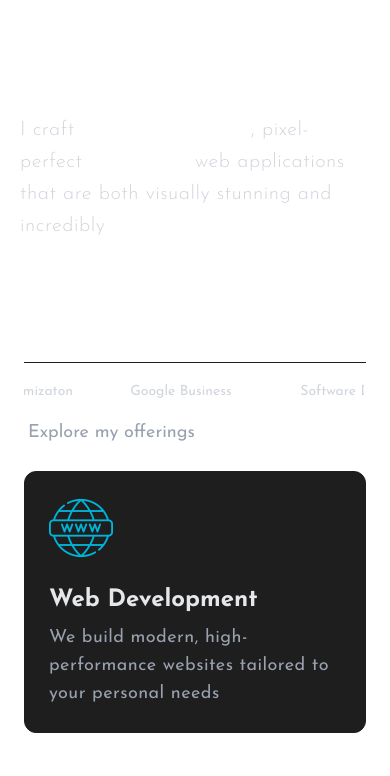
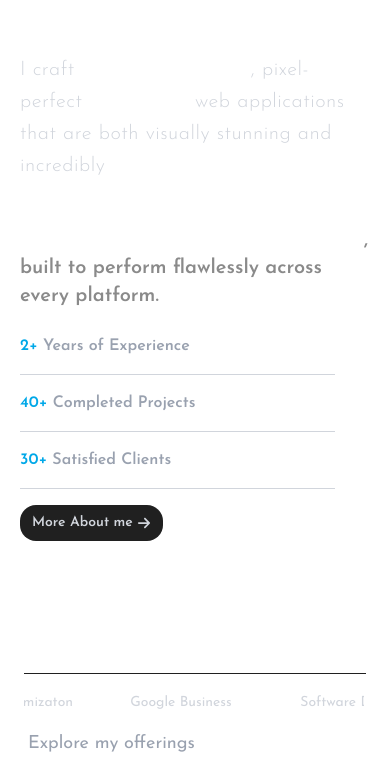
Before and after one commit to dominionnnnnnn/portfolio, a React (Vite) app: page / in a window 390 px wide. Shown: the part 1221-1997 px from the top of the page. Built offline with nearby package versions, Linux system fonts and the light colour scheme.

Commit message:
testimonial

```diff
--- a/package.json
+++ b/package.json
@@ -13,12 +13,14 @@
     "@tailwindcss/vite": "^4.0.14",
     "@tsparticles/react": "^3.0.0",
     "emailjs-com": "^3.2.0",
+    "prop-types": "^15.8.1",
     "react": "^19.0.0",
     "react-dom": "^19.0.0",
     "react-icons": "^5.5.0",
     "react-router-dom": "^7.6.1",
     "react-simple-typewriter": "^5.0.1",
     "react-slick": "^0.30.3",
+    "react-stars": "^2.2.5",
     "react-tsparticles": "^2.12.2",
     "slick-carousel": "^1.8.1",
     "styled-components": "^6.1.16",
--- a/src/components/About.jsx
+++ b/src/components/About.jsx
@@ -1,33 +1,116 @@
-import React from 'react'
-import img from "../assets/pimg.jpg"
-import quote from '../assets/svg/quote.svg'
-import useIntersectionObserver from '../hooks/useIntersectionObserver'
+import React from "react";
+import { FaArrowRight } from "react-icons/fa6";
+import { Link } from "react-router-dom";
+import img from "../assets/pimg.jpg";
+import quote from "../assets/svg/quote.svg";
+import useIntersectionObserver from "../hooks/useIntersectionObserver";
 
 const About = () => {
-  const { isVisible: isHeaderVisible, elementRef: headerRef } = useIntersectionObserver();
-  const { isVisible: isHeaderTextVisible, elementRef: headerTextRef } = useIntersectionObserver();
-  const { isVisible: isBottomTextVisible, elementRef: bottomTextRef } = useIntersectionObserver();
-  const { isVisible: isImgVisible, elementRef: imgRef } = useIntersectionObserver();
+  const { isVisible: isHeaderVisible, elementRef: headerRef } =
+    useIntersectionObserver();
+  const { isVisible: isHeaderTextVisible, elementRef: headerTextRef } =
+    useIntersectionObserver();
+  const { isVisible: isBottomTextVisible, elementRef: bottomTextRef } =
+    useIntersectionObserver();
+  const { isVisible: isBottomText2Visible, elementRef: bottomText2Ref } =
+    useIntersectionObserver();
+  const { isVisible: isImgVisible, elementRef: imgRef } =
+    useIntersectionObserver();
 
   return (
-    <div id='about'  className='scroll-mt-20 scroll-smooth my-4 py-4 px-4 md:px-10 lg:px-17'>
-      <header ref={headerRef} className={`md:text-4xl text-3xl text-gray-300 tracking-wide  my-2 border-t-1 border-gray-500 pt-6 font-light about-header ${isHeaderVisible ? "show" : ""}`}>About me</header>
-      <div className='flex flex-wrap md:flex-nowrap justify-center gap-12 lg:gap-24 mt-4'>
+    <div
+      id="about"
+      className="scroll-mt-20 scroll-smooth my-3 py-3 px-4 md:px-10 lg:px-17"
+    >
+      <header
+        ref={headerRef}
+        className={`md:text-4xl text-3xl text-gray-300 tracking-wide  my-2 border-t-1 border-gray-500 pt-6 font-light about-header ${
+          isHeaderVisible ? "show" : ""
+        }`}
+      >
+        About me
+      </header>
+      <div className="flex flex-wrap md:flex-nowrap justify-center gap-12 lg:gap-24 mt-4">
         <div>
-      <img ref={imgRef} src={img} alt="" className={`h-120 md:h-100 lg:h-120 about-img ${isImgVisible ? "show" : ""}`} />
+          <img
+            ref={imgRef}
+            src={img}
+            alt=""
+            className={`h-120 md:h-100 lg:h-120 about-img ${
+              isImgVisible ? "show" : ""
+            }`}
+          />
         </div>
         <div>
-      <header ref={headerTextRef} className={`text-white text-4xl lg:text-6xl font-bold lg:font-semibold headertext name lg:tracking-wide lg:my-4 leading-14 lg:leading-18 ${isHeaderTextVisible ? "show" : ""} `}>Hi, I'm <br /> Adebiyi <br /> AbdulQuawiy</header>
-      <div ref={bottomTextRef} className={`flex gap-6 lg:mt-12 bottomtext ${isBottomTextVisible ? "show" : ""}`}>
-      <img src={quote} alt="" className='h-8 hidden md:block '/>
-      <p className=' text-gray-300 text-xl lg:text-3xl font-light tracking-wide w-[350px] lg:w-[500px]  mt-4 lg:mt-8 leading-8 lg:leading-11'>
-      I craft <span className='font-medium text-white underline underline-offset-4'>high-performance</span>, pixel-perfect <span className='font-medium text-white semi-bold underline underline-offset-4'>responsive</span> web applications that are both visually stunning and incredibly <span className='font-medium  text-white semi-bold underline underline-offset-4'>user-friendly</span>
+          <header
+            ref={headerTextRef}
+            className={`text-white text-4xl lg:text-6xl font-bold lg:font-semibold headertext name lg:tracking-wide lg:my-4 leading-14 lg:leading-18 ${
+              isHeaderTextVisible ? "show" : ""
+            } `}
+          >
+            Hi, I'm <br className="hidden lg:block" /> Adebiyi <br />{" "}
+            AbdulQuawiy
+          </header>
+          <div
+            ref={bottomTextRef}
+            className={`flex gap-6 lg:mt-12 bottomtext ${
+              isBottomTextVisible ? "show" : ""
+            }`}
+          >
+            <img src={quote} alt="" className="h-8 hidden md:block " />
+            <p className=" text-gray-300 text-xl lg:text-3xl font-light tracking-wide w-[350px] lg:w-[500px]  mt-4 lg:mt-8 leading-8 lg:leading-11">
+              I craft{" "}
+              <span className="font-medium text-white underline underline-offset-4">
+                high-performance
+              </span>
+              , pixel-perfect{" "}
+              <span className="font-medium text-white semi-bold underline underline-offset-4">
+                responsive
+              </span>{" "}
+              web applications that are both visually stunning and incredibly{" "}
+              <span className="font-medium  text-white semi-bold underline underline-offset-4">
+                user-friendly
+              </span>
             </p>
           </div>
         </div>
       </div>
+      <div  ref={bottomText2Ref} className={`px-1  my-4  lg:my-10 bottomtext2 ${
+              isBottomText2Visible ? "show" : ""
+            }`}>
+        <h1 className="text-[#8a8a8a] text-xl lg:text-5xl font-semibold lg:w-[80vw]">
+          <span className="text-white">
+            Crafting seamless experiences through clean code and smart design
+          </span>
+          , built to perform flawlessly across every platform.
+        </h1>
+
+        <div className="flex flex-wrap items-center gap-4 lg:gap-2 mt-6">
+          <p className="text-gray-400 font-semibold">
+            <span className="font-semibold text-[#00a8e8]">2+</span> Years of
+            Experience
+          </p>
+          <div className="h-[1px] bg-gray-300 w-[90%] lg:w-35"></div>
+          <p className="text-gray-400 font-semibold">
+            <span className="font-semibold text-[#00a8e8]">40+</span> Completed
+            Projects
+          </p>
+          <div className="h-[1px] bg-gray-300 w-[90%] lg:w-35"></div>
+          <p className="text-gray-400 font-semibold">
+            <span className="font-semibold text-[#00a8e8]">30+</span> Satisfied
+            Clients
+          </p>
+          <div className="h-[1px] bg-gray-300 w-[90%] lg:w-35"></div>
+          <Link
+            to="/about"
+            className="text-gray-300 py-2 px-3 rounded-2xl bg-[#202020] font-semibold text-sm"
+          >
+            More About me <FaArrowRight className="inline" />
+          </Link>
         </div>
-  )
-}
+      </div>
+    </div>
+  );
+};
 
-export default About
+export default About;
--- /dev/null
+++ b/src/components/Testimonial.jsx
@@ -0,0 +1,103 @@
+import React from "react";
+import Slider from "react-slick";
+import "slick-carousel/slick/slick.css";
+import "slick-carousel/slick/slick-theme.css";
+import ReactStars from "react-stars";
+
+const Review = [
+  {
+    id: 1,
+    name: "Olasheu B.",
+    message:
+      "You really delivered beyond expectations the website was clean, professional, and done with zero stress. No long talk, just smooth and timely execution from start to finish. I’ll definitely recommend you anytime.",
+    rating: 5,
+    role: "Graphic Designer",
+  },
+  {
+    id: 2,
+    name: "Jimmy O.",
+    message:
+      "From the first conversation to the final result, everything was on point. Clear communication, fast turnaround, and a very polished outcome. You made the process easy and stress-free. The attention to detail really stood out throughout",
+    rating: 4.5,
+    role: "E-commerce Merchant",
+  },
+  {
+    id: 3,
+    name: "Pelumi A.",
+    message:
+      "Absolutely impressed with your work, you brought the vision to life with zero hassle. Clean design, smooth process, and timely updates. Everything was handled professionally, and the final result was even better than I imagined.",
+    rating: 5,
+    role: "Real Estate Founder",
+  },
+];
+
+const Testimonial = () => {
+  const settings = {
+    dots: false,
+    arrows: false,
+    infinite: false,
+    speed: 500,
+    slidesToShow: 3,
+
+    responsive: [
+      {
+        breakpoint: 1024,
+        settings: {
+          slidesToShow: 2,
+          infinite: true,
+          arrows: true,
+          dots: true,
+        },
+      },
+      {
+        breakpoint: 768,
+        settings: {
+          slidesToShow: 1,
+          infinite: true,
+          arrows: true,
+          dots: true,
+        },
+      },
+    ],
+  };
+
+  return (
+    <div className="lg:px-12 px-6 mt-20">
+      {/* header */}
+      <div className="flex flex-wrap items-center gap-6">
+        <h1 className="text-4xl font-semibold text-white">My Clients</h1>
+        <div className="w-[500px] bg-[#202020] h-[1px] lg:w-[920px]"></div>
+      </div>
+      {/* body */}
+      <div className="my-12">
+        <Slider {...settings}>
+          {Review.map((item) => (
+            <div key={item.id}>
+              <div className="py-5 px-6 rounded-xl bg-[#1e1e1e] w-92">
+                <p className="text-[#c1c1c1] font-semibold">"{item.message}"</p>
+                <div className="mt-8 flex gap-2 items-center">
+                  <p className="text-white">{item.name}</p>
+                  <div className=" bg-gray-100 h-[1px] w-50"></div>
+                </div>
+                <div className="mt-8 flex justify-between items-center">
+                  <p className="text-white text-sm text-[#c1c1c1]">
+                    {item.role}
+                  </p>
+                  <ReactStars
+                    count={5}
+                    value={item.rating}
+                    size={24}
+                    color2={"#fbc800"}
+                    edit={false}
+                  />
+                </div>
+              </div>
+            </div>
+          ))}
+        </Slider>
+      </div>
+    </div>
+  );
+};
+
+export default Testimonial;
--- a/src/index.css
+++ b/src/index.css
@@ -23,7 +23,7 @@ html {
 
 }
 .hero-text.show{
-  animation: blurbottom 1000ms forwards;
+  animation: blurbottom 700ms forwards;
 }
 .about-header{
   filter: blur(0px);
@@ -32,7 +32,7 @@ html {
   left: -70px;
 }
 .about-header.show{
-  animation: blurleft 1000ms forwards;
+  animation: blurleft 700ms forwards;
 }
 .service-header{
   filter: blur(0px);
@@ -41,13 +41,13 @@ html {
   bottom: 70px;
 }
 .service-header.show{
-  animation: blurtop 1000ms forwards;
+  animation: blurtop 700ms forwards;
 }
 .about-img{
   opacity: 0;
 }
 .about-img.show{
-  animation: fade 1500ms forwards;
+  animation: fade 1000ms forwards;
 }
 .headertext{
   filter: blur(0px);
@@ -56,7 +56,7 @@ html {
   bottom: 70px;
 }
 .headertext.show{
-  animation: blurtop 1000ms forwards;
+  animation: blurtop 700ms forwards;
 }
 .bottomtext{
   filter: blur(0px);
@@ -65,7 +65,16 @@ html {
   bottom: -40px;
 }
 .bottomtext.show{
-  animation: blurbottom 1000ms forwards;
+  animation: blurbottom 700ms forwards;
+}
+.bottomtext2{
+  filter: blur(0px);
+  opacity: 0;
+  position: relative;
+  bottom: -40px;
+}
+.bottomtext2.show{
+  animation: blurbottom 700ms forwards;
 }
 .servicebottom{
   filter: blur(0px);
--- a/src/pages/ContactPage.jsx
+++ b/src/pages/ContactPage.jsx
@@ -1,4 +1,4 @@
-import React from 'react'
+import React from "react";
 import {
   FaLinkedin,
   FaXTwitter,
@@ -7,15 +7,16 @@ import {
   FaPhone,
 } from "react-icons/fa6";
 
-import ContactForm from '../components/ContactForm'
+import ContactForm from "../components/ContactForm";
 
 const ContactPage = () => {
   return (
-    <div className='py-6 px-4 lg:px-8'>
-        <h1 className="text-5xl text-white mt-10  font-bold">Let's Talk</h1>
+    <div className="py-6 px-4 lg:px-8">
+      <h1 className="text-5xl text-white mt-10  font-bold">Let's Talk</h1>
       <p className="text-[#c1c1c1] lg:w-115 mt-4">
-        Let’s bring your vision to life from social media designs to marketing
-        materials and digital strategy, I’m here to help
+        Let’s turn your vision into reality from eye-catching web designs to
+        digital strategy and marketing assets, I’m here to build what your brand
+        needs to stand out.
       </p>
       <div className="flex flex-wrap items-center justify-center my-12 gap-6 lg:gap-2">
         <div className="flex text-white items-center gap-1">
@@ -32,7 +33,10 @@ const ContactPage = () => {
           </a>
         </div>
         <div className=" bg-[#202020] h-[1px] w-88 lg:w-84 md:w-20"></div>
-        <a href="mailto:adebiyiquawiy2006@gmail.com" className="text-white text-sm tracking-wide">
+        <a
+          href="mailto:adebiyiquawiy2006@gmail.com"
+          className="text-white text-sm tracking-wide"
+        >
           <FaEnvelope className="inline text-[#c1d4c0] mx-1" />
           adebiyiquawiy2006@gmail.com
         </a>
@@ -42,15 +46,15 @@ const ContactPage = () => {
           +234 903 820 7504
         </a>
       </div>
-        <div className="flex flex-wrap gap-2 lg:justify-between">
-          <p className='text-[#8a8a8a] font-semibold text-2xl lg:text-4xl lg:w-170 mt-6 tracking-wide'>
-            <span className='font-bold text-white'>Reach out,</span> and let's create something amazing together.
-          </p>
-          <ContactForm/>
-        </div>
+      <div className="flex flex-wrap gap-2 lg:justify-between">
+        <p className="text-[#8a8a8a] font-semibold text-2xl lg:text-4xl lg:w-170 mt-6 tracking-wide">
+          <span className="font-bold text-white">Reach out,</span> and let's
+          create something amazing together.
+        </p>
+        <ContactForm />
+      </div>
+    </div>
+  );
+};
 
-    </div>
-  )
-}
-
-export default ContactPage
+export default ContactPage;
--- a/src/pages/HomePage.jsx
+++ b/src/pages/HomePage.jsx
@@ -4,6 +4,7 @@ import About from "../components/About";
 import Services from "../components/Service";
 import Projects from "../components/Projects";
 import Contact from "../components/Contact";
+import Testimonial from "../components/Testimonial";
 
 const HomePage = () => {
   return (
@@ -12,6 +13,7 @@ const HomePage = () => {
       <About />
       <Services />
       <Projects />
+      <Testimonial/>
       <Contact />
     </div>
   );
```
Also changed, not shown: 1 other file (tests, documents, lock files or other folders). Lines whose indentation alone changed are shown as unchanged.
